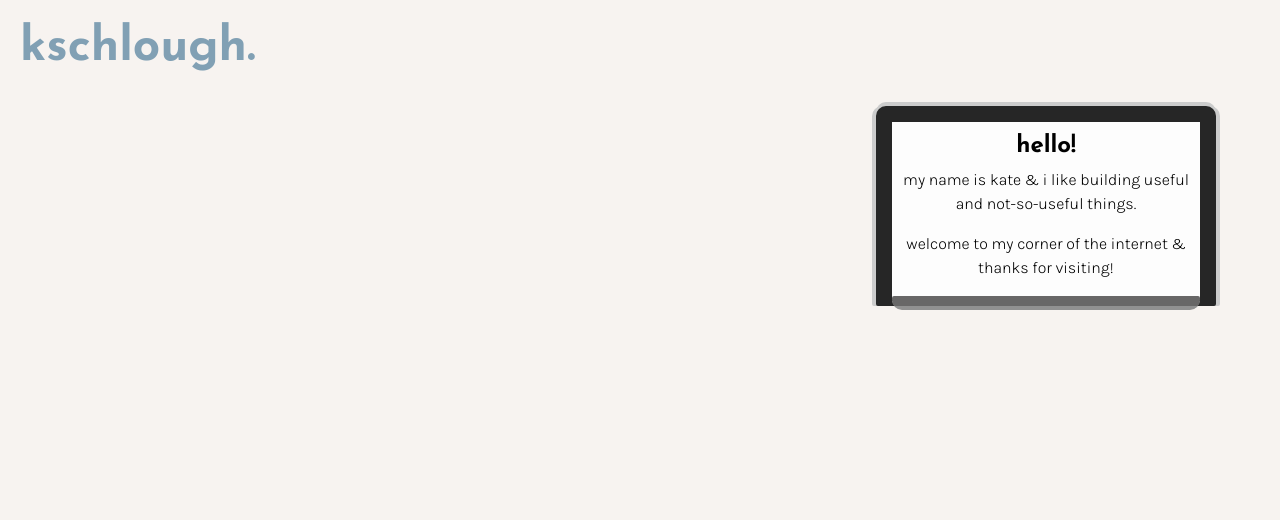
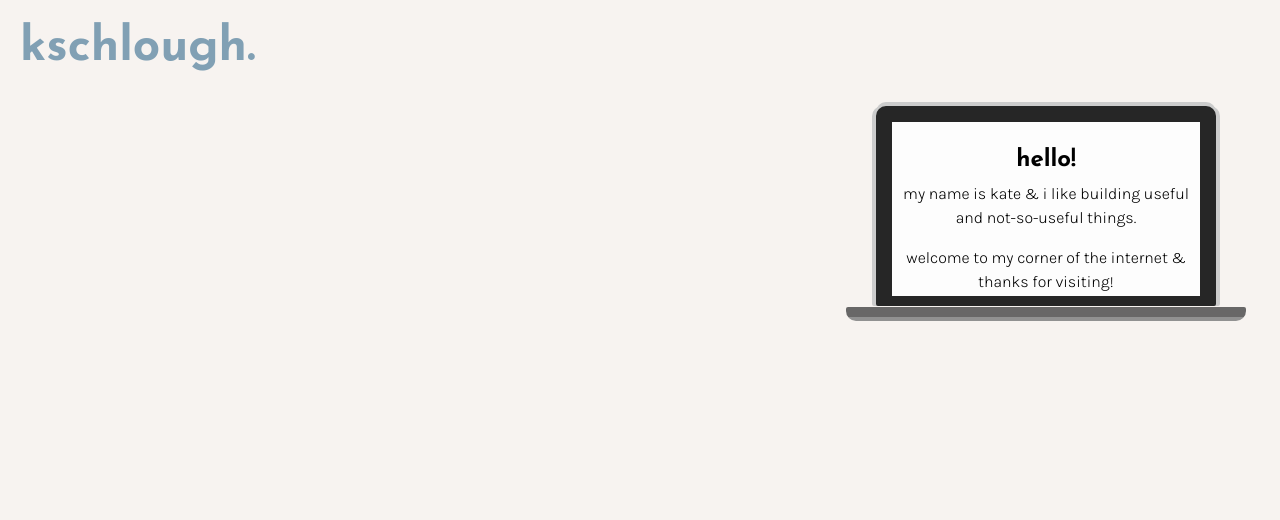
Before and after one commit to kschlough/kschlough_site, a Flask app: page / in a window 1280 px wide. Shown: the top 520 px of the page. Run offline with Flask 2, Linux system fonts and the light colour scheme; some libraries are stand-ins or nearby versions.

Commit message:
fixed laptop graphic display

```diff
--- a/static/style.css
+++ b/static/style.css
@@ -95,7 +95,7 @@ a {
     height: 200px;
     background: #fdfdfd;
     border: 16px solid #262626;
-    border-bottom: 8px solid #262626;
+    border-bottom: 10px solid #262626;
     border-top-left-radius: 10px;
     border-top-right-radius: 10px;
     border-bottom-left-radius: 2px;
@@ -109,13 +109,28 @@ a {
     margin-right: 5%;
 }
 
-.laptop:after {
+.laptop:before {
     content: '';
-    background: #b6b6b6;
+    display: flex;
+    flex: 1 0 auto;
+    flex-direction: column;
+    position: relative;
+    background: #fff;
+    bottom: -185px;
+    left: -15%;
+    height: 10px;
+    width: 130%;
     border-top: 10px solid #686767;
     border-bottom: 4px solid #919191;
     border-top-left-radius: 2px;
     border-top-right-radius: 2px;
     border-bottom-left-radius: 10px;
     border-bottom-right-radius: 10px;
+
 }
+
+.laptop:after {
+    content: '';
+    background: #b6b6b6;
+
+}
```
